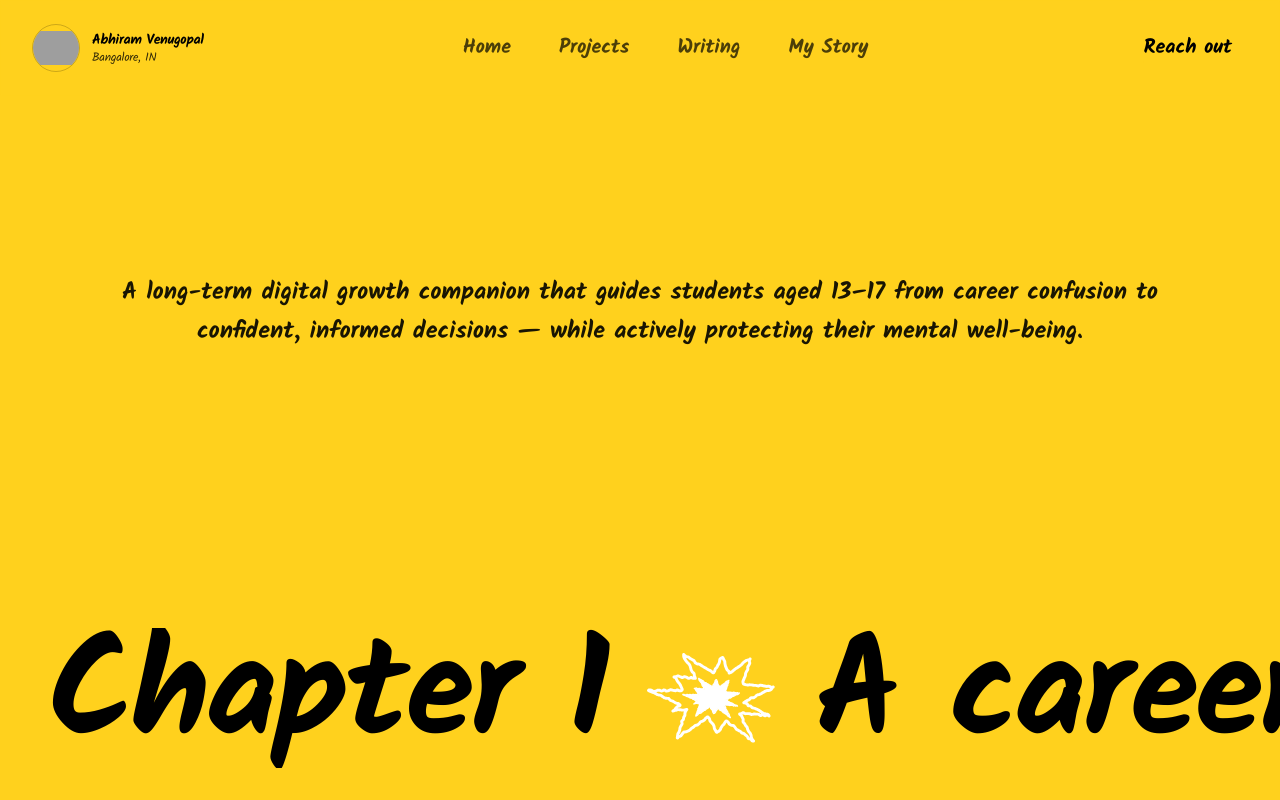
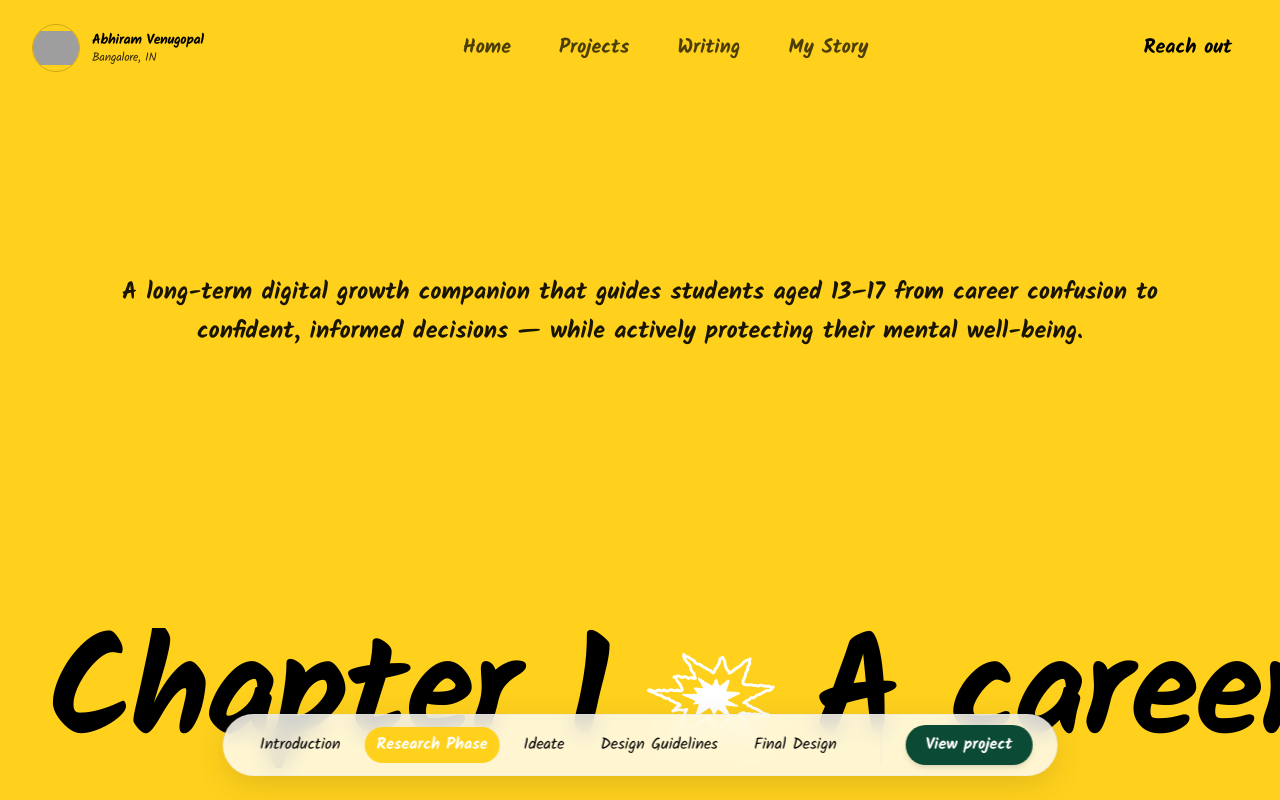
Before and after one commit to abhiramvenugopal204/design-portfolio, a Next.js app: page /chapter1 in a window 1280 px wide. Shown: the top 800 px of the page. Built offline with nearby package versions, Linux system fonts and the light colour scheme; grey boxes are pictures that could not be loaded; a web font is replaced by a local one.

Commit message:
Support hiding Website drafts in Dock dynamically and add Dock to chapter1 and onetac pages

```diff
--- a/app/chapter1/page.tsx
+++ b/app/chapter1/page.tsx
@@ -1,10 +1,14 @@
+"use client";
+
 import React from "react";
 import Image from "next/image";
+import Dock from "../components/Dock";
 
 export default function ChapterOnePage() {
   return (
     <div className="min-h-screen bg-brand-yellow text-black relative">
-      {/* Hero Section */}
+      <div id="introduction">
+        {/* Hero Section */}
       <section className="h-screen flex flex-col relative overflow-hidden">
         {/* Center text section */}
         <div className="flex-1 flex items-center justify-center px-6 pt-20 pb-64">
@@ -144,7 +148,10 @@ export default function ChapterOnePage() {
         </div>
       </section>
 
-      {/* Context & Problem Section */}
+      </div>
+
+      <div id="research-phase">
+        {/* Context & Problem Section */}
       <section className="w-full bg-white py-20 px-6 md:px-12 lg:px-24">
         <div className="max-w-[1280px] mx-auto flex flex-col gap-12 font-sans text-black">
           {/* Header */}
@@ -557,7 +564,10 @@ export default function ChapterOnePage() {
         </div>
       </section>
 
-      {/* Moodboard & Design Direction Section */}
+      </div>
+
+      <div id="ideate">
+        {/* Moodboard & Design Direction Section */}
       <section className="w-full bg-white py-20 px-6 md:px-12 lg:px-24 border-t border-black/5">
         <div className="max-w-[1280px] mx-auto flex flex-col gap-12 font-sans text-black">
           {/* Header */}
@@ -650,7 +660,10 @@ export default function ChapterOnePage() {
         </div>
       </section>
 
-      {/* Branding and Visual Identity Section */}
+      </div>
+
+      <div id="design-guidelines">
+        {/* Branding and Visual Identity Section */}
       <section className="w-full bg-white py-20 px-6 md:px-12 lg:px-24 border-t border-black/5">
         <div className="max-w-[1280px] mx-auto flex flex-col gap-12 font-sans text-black">
           {/* Header */}
@@ -1014,7 +1027,10 @@ export default function ChapterOnePage() {
         </div>
       </section>
 
-      {/* Chapter Image 2 Section */}
+      </div>
+
+      <div id="final-design">
+        {/* Chapter Image 2 Section */}
       <section className="w-full">
         <Image
           src="/chapterimage2.svg"
@@ -1282,6 +1298,8 @@ export default function ChapterOnePage() {
 
         </div>
       </section>
+      </div>
+      <Dock viewProjectUrl="#" showWebsiteDrafts={false} />
     </div>
   );
 }
--- a/app/components/Dock.tsx
+++ b/app/components/Dock.tsx
@@ -5,6 +5,7 @@ import { motion } from "framer-motion";
 
 interface DockProps {
   viewProjectUrl?: string;
+  showWebsiteDrafts?: boolean;
 }
 
 const NAV_ITEMS = [
@@ -16,14 +17,15 @@ const NAV_ITEMS = [
   { label: "Website drafts", target: "website-drafts" },
 ];
 
-export default function Dock({ viewProjectUrl = "#" }: DockProps) {
+export default function Dock({ viewProjectUrl = "#", showWebsiteDrafts = true }: DockProps) {
   const [activeSection, setActiveSection] = useState<string>("introduction");
+  const items = showWebsiteDrafts ? NAV_ITEMS : NAV_ITEMS.filter(item => item.target !== "website-drafts");
 
   useEffect(() => {
     const handleScroll = () => {
       const scrollPosition = window.scrollY + window.innerHeight / 3;
 
-      for (const item of NAV_ITEMS) {
+      for (const item of items) {
         const element = document.getElementById(item.target);
         if (element) {
           const top = element.offsetTop;
@@ -41,7 +43,7 @@ export default function Dock({ viewProjectUrl = "#" }: DockProps) {
     // Initial check
     handleScroll();
     return () => window.removeEventListener("scroll", handleScroll);
-  }, []);
+  }, [items]);
 
   const handleScrollTo = (targetId: string) => {
     const element = document.getElementById(targetId);
@@ -57,7 +59,7 @@ export default function Dock({ viewProjectUrl = "#" }: DockProps) {
         style={{ fontFamily: 'var(--font-kalam)' }}
       >
         <div className="flex items-center gap-1 md:gap-3 flex-shrink-0">
-          {NAV_ITEMS.map((item) => {
+          {items.map((item) => {
             const isActive = activeSection === item.target;
             return (
               <button
--- a/app/onetac/page.tsx
+++ b/app/onetac/page.tsx
@@ -1,9 +1,14 @@
+"use client";
+
+import React from "react";
 import Image from "next/image";
+import Dock from "../components/Dock";
 
 export default function OneTacPage() {
   return (
     <div className="min-h-screen bg-brand-yellow">
-      {/* Hero Section */}
+      <div id="introduction">
+        {/* Hero Section */}
       <section className="min-h-screen flex flex-col relative overflow-hidden">
         {/* Center text section */}
         <div className="flex-1 flex items-center justify-center px-4 pt-32 pb-40">
@@ -167,7 +172,10 @@ export default function OneTacPage() {
         </div>
       </section>
 
-      {/* Problem Section */}
+      </div>
+
+      <div id="research-phase">
+        {/* Problem Section */}
       <section className="w-full bg-white py-20 px-6 md:px-12 lg:px-24">
         <div className="max-w-[1920px] mx-auto grid grid-cols-1 md:grid-cols-12 gap-8 md:gap-12">
           {/* Left Column (Empty) */}
@@ -229,7 +237,10 @@ export default function OneTacPage() {
           </div>
         </div>
       </section>
-      {/* Design Approach Section */}
+      </div>
+
+      <div id="ideate">
+        {/* Design Approach Section */}
       <section className="w-full bg-white pb-10 px-6 md:px-8 lg:px-12">
         <div className="max-w-[1920px] mx-auto flex flex-col gap-12 font-kalam">
           {/* Header Text */}
@@ -267,7 +278,10 @@ export default function OneTacPage() {
         </div>
       </section>
 
-      {/* Experience Structure Section */}
+      </div>
+
+      <div id="design-guidelines">
+        {/* Experience Structure Section */}
       <section className="w-full bg-[#faeee5] py-20 px-6 md:px-12 lg:px-24 text-[#352316]">
         <div className="max-w-[1920px] mx-auto flex flex-col gap-12 font-kalam">
           {/* Header Text */}
@@ -371,7 +385,10 @@ export default function OneTacPage() {
         </div>
       </section>
 
-      {/* Showcase Image Section */}
+      </div>
+
+      <div id="final-design">
+        {/* Showcase Image Section */}
       <section className="w-full bg-white">
         <div className="w-full">
           <Image
@@ -512,6 +529,8 @@ export default function OneTacPage() {
 
         </div>
       </section>
+      </div>
+      <Dock viewProjectUrl="#" showWebsiteDrafts={false} />
     </div>
   );
 }
```
